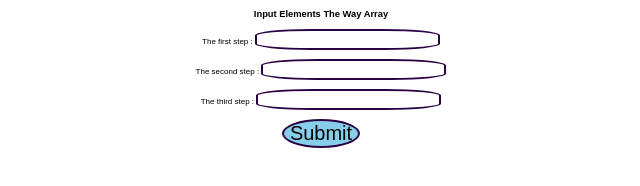
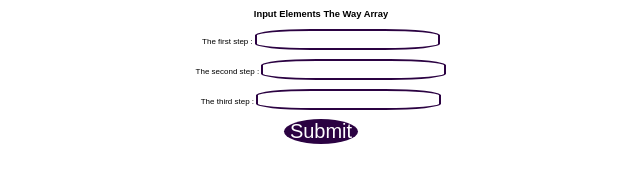
Before and after one commit to zahraEftekhari/starting_JS, a website: page t3/input.html in a window 1280 px wide. In both pictures the pointer is over the button "Submit". Shown: the whole page, without its empty margins (319-959 px from the left). Drawn offline with Linux system fonts and the light colour scheme.

Commit message:
Make a change in style

```diff
--- a/t3/style.css
+++ b/t3/style.css
@@ -4,13 +4,16 @@ body {
   }
       .button {
           border-radius: 80%;
-          border: 2px solid #2b0242;
-          background-color:rgb(194, 150, 235);
+          border: 2px solid rgba(194, 150, 235,1);
+          background-color:rgba(194, 150, 235,0.7);
           font-family: Copperplate, Papyrus, fantasy;
       }
       button:hover{
-          background-color: skyblue;
+        border: none;
+          background-color: #2b0242;
+          color: white;
           font-size: 20px;
+          cursor: pointer;
       }
       .input {
           border-radius: 30%;
```
